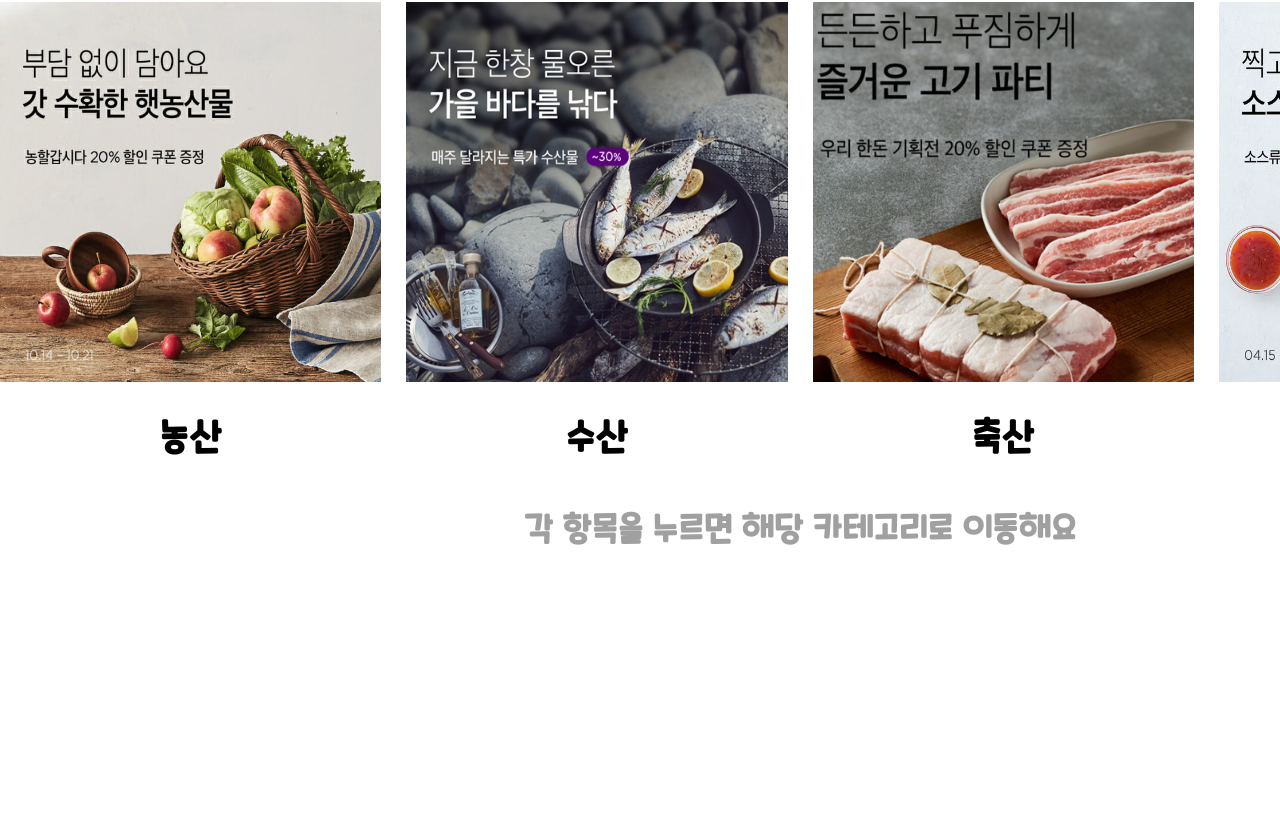
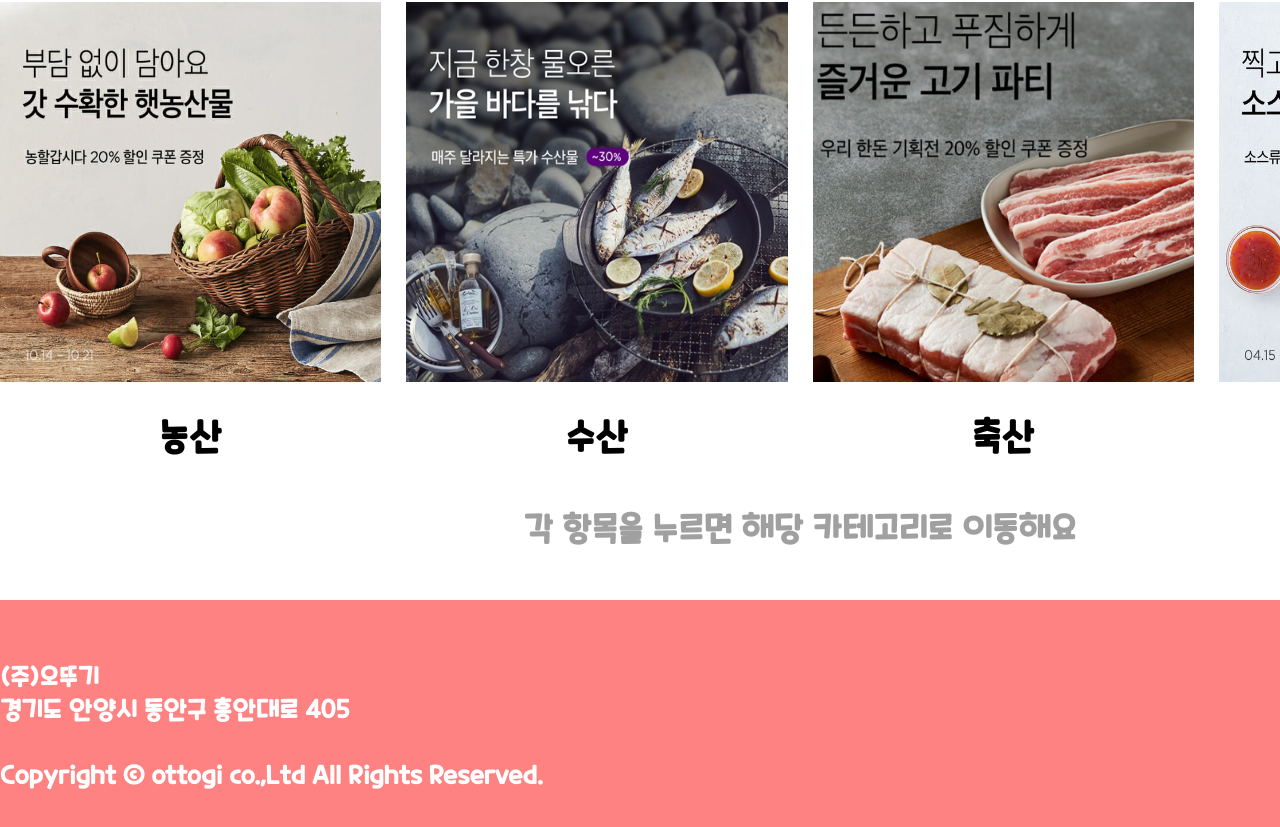
Before and after one commit to skku-graduate-work/frontend, a React (Create React App) app: page /main in a window 1280 px wide. Shown: the part 1779-2606 px from the top of the page. Before the commit the page ends 2349 px from the top, so only its background shows below. Built offline with nearby package versions, Linux system fonts and the light colour scheme.

Commit message:
메인페이지 푸터완성

```diff
--- /dev/null
+++ b/src/components/Footer/Footer.jsx
@@ -0,0 +1,55 @@
+import githubIcon from "../../images/Icon_github.png";
+import notionIcon from "../../images/Icon_notion.png";
+
+const Footer = () => {
+  return (
+    <div style={{ marginTop: "30px", backgroundColor: "#ff8282" }}>
+      <div
+        className="footerInner"
+        style={{
+          width: "1600px",
+          height: "250px",
+          margin: "auto",
+          display: "flex",
+          alignItems: "center",
+        }}
+      >
+        <div>
+          <h1
+            style={{
+              fontSize: "24px",
+              color: "#ffffff",
+              fontFamily: "CookieRun",
+            }}
+          >
+            (주)오뚜기
+            <br /> 경기도 안양시 동안구 흥안대로 405 <br />
+            <br />
+            Copyright ⓒ ottogi co.,Ltd All Rights Reserved.
+          </h1>
+        </div>
+        <div
+          style={{ marginLeft: "auto", marginRight: "30px", display: "flex" }}
+        >
+          <img
+            src={githubIcon}
+            alt="깃허브아이콘"
+            style={{ width: "70px", height: "70px", cursor: "pointer" }}
+          />
+          <img
+            src={notionIcon}
+            alt="노션아이콘"
+            style={{
+              width: "70px",
+              height: "70px",
+              marginLeft: "20px",
+              cursor: "pointer",
+            }}
+          />
+        </div>
+      </div>
+    </div>
+  );
+};
+
+export default Footer;
--- /dev/null
+++ b/src/components/NavBar/NavBar.jsx
@@ -0,0 +1,70 @@
+import { useState } from "react";
+
+import RamenDiningIcon from "@mui/icons-material/RamenDining";
+import SearchIcon from "@mui/icons-material/Search";
+import PersonIcon from "@mui/icons-material/Person";
+
+import "./NavBar.css";
+
+const NavBar = () => {
+  const [isInputFocused, setInputFocused] = useState(false);
+
+  const handleInputFocus = () => {
+    setInputFocused(true);
+  };
+
+  const handleInputBlur = () => {
+    setInputFocused(false);
+  };
+
+  return (
+    <div className="menuBar">
+      <div className="menuBarInner">
+        <div className="logoTitleContainer">
+          <div className="logoContainer">
+            {/* 사이트 로고 */}
+            <RamenDiningIcon
+              style={{
+                width: "50px",
+                height: "50px",
+              }}
+            />
+          </div>
+          <h1 className="siteTitle">레시피 추천 시스템</h1>
+        </div>
+        <div className="searchContainer">
+          {/* 검색 창 */}
+          <input
+            type="text"
+            placeholder="요리명 혹은 재료로 레시피 검색"
+            className={`searchInput ${isInputFocused ? "focused" : ""}`}
+            onFocus={handleInputFocus}
+            onBlur={handleInputBlur}
+          />
+          {/* 돋보기 아이콘 */}
+          <div className="searchIconContainer">
+            <SearchIcon
+              style={{
+                width: "50px",
+                height: "50px",
+                cursor: "pointer",
+              }}
+            />
+          </div>
+        </div>
+        <div className="profileContainer">
+          {/* 내 정보 아이콘 */}
+          <PersonIcon
+            style={{
+              width: "50px",
+              height: "50px",
+              cursor: "pointer",
+            }}
+          />
+        </div>
+      </div>
+    </div>
+  );
+};
+
+export default NavBar;
--- a/src/pages/MainPage/MainPage.jsx
+++ b/src/pages/MainPage/MainPage.jsx
@@ -1,75 +1,13 @@
-import { useState } from "react";
-import { useNavigate } from "react-router-dom";
-
-import "./MainPage.css";
-import RamenDiningIcon from "@mui/icons-material/RamenDining";
-import SearchIcon from "@mui/icons-material/Search";
-import PersonIcon from "@mui/icons-material/Person";
-
+import NavBar from "../../components/NavBar/NavBar";
 import Reccomendation from "./Components/Recommendations";
 import MarketKurly from "./Components/MarketKurly";
+import Footer from "../../components/Footer/Footer";
 
 export default function MainPage() {
-  const [isInputFocused, setInputFocused] = useState(false);
-
-  const handleInputFocus = () => {
-    setInputFocused(true);
-  };
-
-  const handleInputBlur = () => {
-    setInputFocused(false);
-  };
-
-  const navigate = useNavigate();
-
   return (
     <>
-      <div className="menuBar">
-        <div className="menuBarInner">
-          <div className="logoTitleContainer">
-            <div className="logoContainer">
-              {/* 사이트 로고 */}
-              <RamenDiningIcon
-                style={{
-                  width: "50px",
-                  height: "50px",
-                }}
-              />
-            </div>
-            <h1 className="siteTitle">레시피 추천 시스템</h1>
-          </div>
-          <div className="searchContainer">
-            {/* 검색 창 */}
-            <input
-              type="text"
-              placeholder="요리명 혹은 재료로 레시피 검색"
-              className={`searchInput ${isInputFocused ? "focused" : ""}`}
-              onFocus={handleInputFocus}
-              onBlur={handleInputBlur}
-            />
-            {/* 돋보기 아이콘 */}
-            <div className="searchIconContainer">
-              <SearchIcon
-                style={{
-                  width: "50px",
-                  height: "50px",
-                  cursor: "pointer",
-                }}
-              />
-            </div>
-          </div>
-          <div className="profileContainer">
-            {/* 내 정보 아이콘 */}
-            <PersonIcon
-              style={{
-                width: "50px",
-                height: "50px",
-                cursor: "pointer",
-              }}
-            />
-          </div>
-        </div>
-      </div>
+      {/* 네비게이션 바 */}
+      <NavBar />
       <div className="inner" style={{ width: "1600px", margin: "auto" }}>
         {/* 선호도 추천 레시피 */}
         <div style={{ marginTop: "30px" }}>
@@ -81,6 +19,8 @@ export default function MainPage() {
           <MarketKurly />
         </div>
       </div>
+      {/* 푸터 */}
+      <Footer />
     </>
   );
 }
```
Also changed, not shown: src/components/NavBar/NavBar.css (renamed from src/pages/MainPage/MainPage.css), src/images/Icon_github.png (added), src/images/Icon_notion.png (added).
